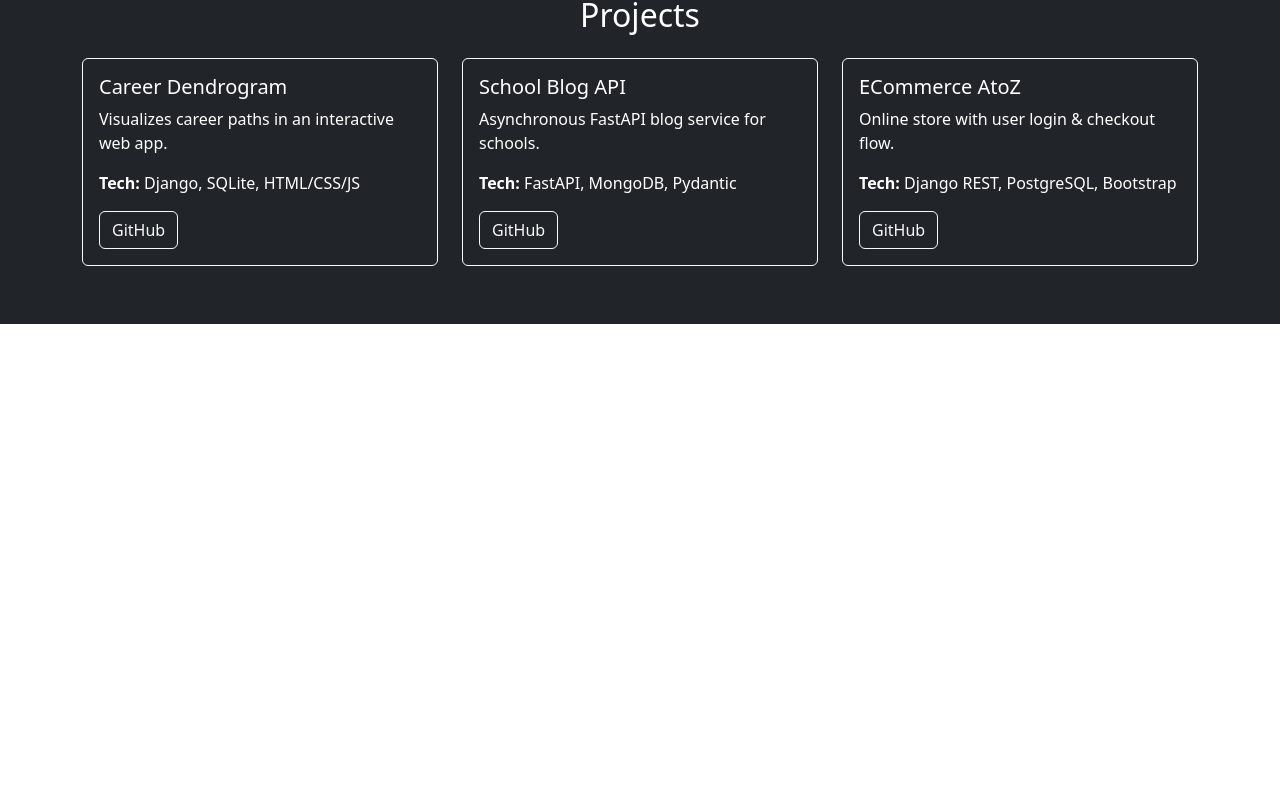
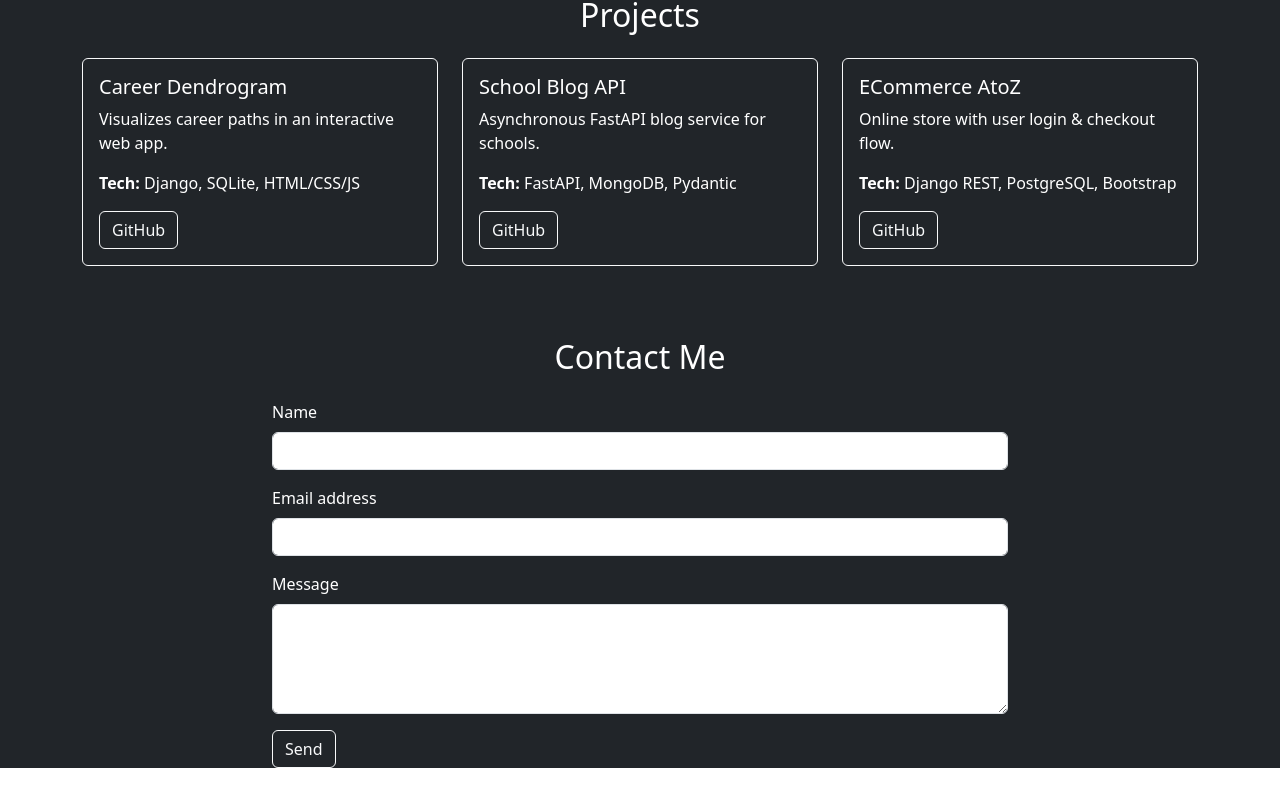
Before and after one commit to 01Prathamesh/Portfolio, a React (Create React App) app: page / in a window 1280 px wide. Shown: the part 476-1282 px from the top of the page. Before the commit the page ends 800 px from the top, so only its background shows below. Built offline with nearby package versions, Linux system fonts and the light colour scheme.

Commit message:
feat: add contact form with mailto submission and animation

```diff
--- a/src/App.js
+++ b/src/App.js
@@ -79,6 +79,35 @@ function App() {
           ))}
         </div>
       </section>
+
+      <section className="container my-5">
+        <h2 className="text-center mb-4 animate__animated animate__fadeInDown">Contact Me</h2>
+        <div className="row justify-content-center">
+          <div className="col-md-8">
+            <form
+              action="mailto:prathameshkasar.work@gmail.com"
+              method="POST"
+              encType="text/plain"
+              className="animate__animated animate__fadeInUp"
+            >
+              <div className="mb-3">
+                <label htmlFor="name" className="form-label">Name</label>
+                <input type="text" className="form-control" id="name" name="Name" required />
+              </div>
+              <div className="mb-3">
+                <label htmlFor="email" className="form-label">Email address</label>
+                <input type="email" className="form-control" id="email" name="Email" required />
+              </div>
+              <div className="mb-3">
+                <label htmlFor="message" className="form-label">Message</label>
+                <textarea className="form-control" id="message" name="Message" rows="4" required></textarea>
+              </div>
+              <button type="submit" className="btn btn-outline-light">Send</button>
+            </form>
+          </div>
+        </div>
+      </section>
+
     </div>
   );
 }
```
